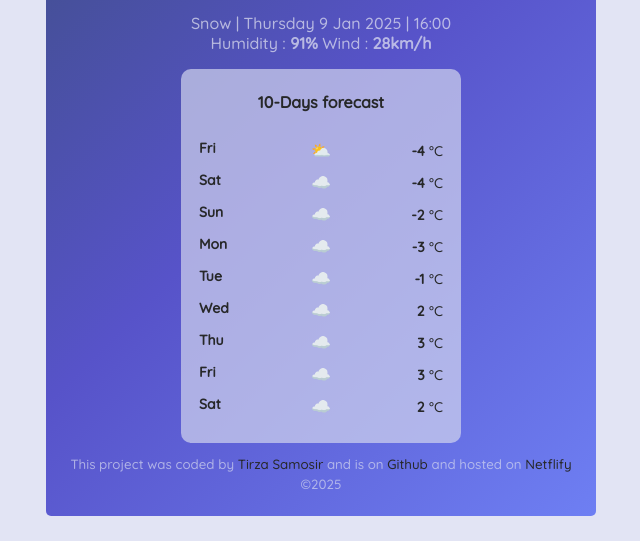
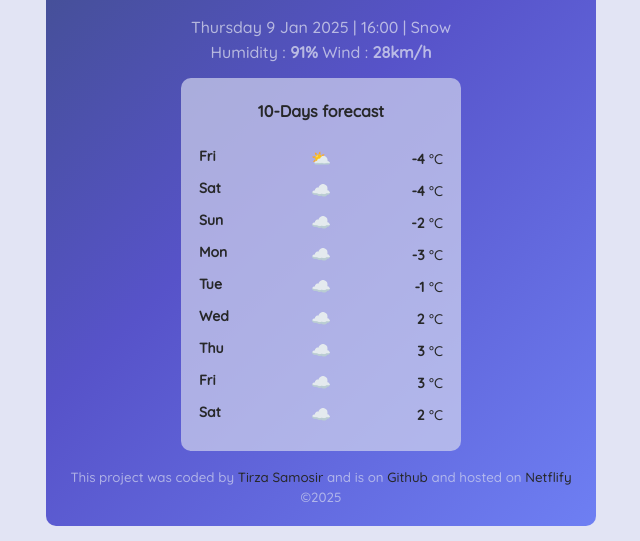
Before and after one commit to tirza-s/meteo-projet, a plain HTML site: page index.html in a window 1280 px wide. Shown: the part 259-800 px from the top of the page, without its empty margins (319-959 px from the left). Drawn offline with nearby package versions, Linux system fonts and the light colour scheme.

Commit message:
add style

```diff
--- a/index.html
+++ b/index.html
@@ -12,6 +12,9 @@
     <link rel="preconnect" href="https://fonts.googleapis.com">
     <link rel="preconnect" href="https://fonts.gstatic.com" crossorigin>
     <link href="https://fonts.googleapis.com/css2?family=Quicksand:wght@500&display=swap" rel="stylesheet">
+
+    <!--Axios goes below-->
+    <script src="https://unpkg.com/axios/dist/axios.min.js"></script>
 
     <title>Météo Projet 🌤️</title>
 </head>
@@ -37,9 +40,10 @@
 
             <div class="weather-details">
                 <p>
-                    <span>Snow | Thursday 9 Jan 2025 | 16:00 </span>
-                    </br>
-                    <span>Humidity : <strong>91% </strong> Wind : <strong>28km/h</strong> </span>
+                    <span class="weather-data">Thursday 9 Jan 2025 | 16:00 | Snow </span><br>
+
+                    <span class="humidity-details">Humidity : <strong>91% </strong> Wind : <strong>28km/h</strong>
+                    </span>
                 </p>
             </div>
         </main>
@@ -133,6 +137,7 @@
         </footer>
     </div>
 
+    <script src="/src/script.js"></script>
 </body>
 
 </html>
--- a/src/style.css
+++ b/src/style.css
@@ -1,15 +1,9 @@
-/*
-color theme
-    background-color: #F5EFFF;
-    button-color : #A294F9;
-    section-color : #E5D9F2;
-*/
 body {
     background-color: #d5d8efae;
+    color: #272829;
     font-family: "Quicksand", serif;
     margin: 0;
     padding-top: 50px;
-    color: #272829
 }
 
 main {
@@ -17,10 +11,10 @@ main {
 }
 
 .wrapper {
-    height: 725px;
+    height: 735px;
     width: 550px;
     background: linear-gradient(-225deg, #3D4E81 0%, #5753C9 48%, #6E7FF3 100%);
-    border-radius: 5px;
+    border-radius: 10px;
     margin: 0 auto;
 }
 
@@ -33,27 +27,27 @@ form {
     background-color: #d5d8efae;
     border: 1px solid #d5d8efae;
     border-radius: 5px;
+    font-size: 16px;
     padding: 15px 0px;
     padding-left: 10px;
-    width: 71%;
     margin: 35px 10px;
     margin-bottom: 10px;
-    font-size: 16px;
+    width: 71%;
 }
 
 .search-input {
     background-color: #5753C9;
     border: 1px solid #d5d8efae;
     border-radius: 5px;
-    padding: 15px 12px;
+    color: #E5D9F2;
     font-size: 16px;
     font-weight: 600;
-    color: #E5D9F2;
+    padding: 15px 12px;
 }
 
 .search-input:hover {
+    background-color: #d5d8efae;
     cursor: pointer;
-    background-color: #d5d8efae;
     color: #272829;
     transition: all 150ms ease-in-out;
 }
@@ -64,6 +58,10 @@ h1 {
     color: #d5d8efae;
     font-size: 42px;
     font-weight: 800;
+}
+
+.weather-data {
+    line-height: 1.8;
 }
 
 /* Forecast style goes below */
@@ -84,7 +82,7 @@ h1 {
     width: 280px;
     padding-top: 2px;
     padding-bottom: 5px;
-    margin-bottom: 10px;
+    margin-bottom: 15px;
 }
 
 .forecast-item.container {
@@ -95,10 +93,10 @@ h1 {
 .day {
     flex: 1;
     /* Make the day span take up equal space */
-    text-align: left;
     font-weight: bold;
     font-size: 14px;
     padding-left: 18px;
+    text-align: left;
 }
 
 .temperature {
@@ -131,36 +129,37 @@ p span {
 }
 
 #current-temperature-icon {
+    bottom: 5px;
     font-size: 28px;
     position: relative;
-    bottom: 5px;
 }
 
 #current-temperature-value {
+    color: #d5d8efae;
     font-size: 46px;
-    color: #d5d8efae;
 }
 
 #current-temperature-unit {
+    bottom: 10px;
     color: #d5d8efae;
     font-size: 32px;
     position: relative;
-    bottom: 10px;
 }
 
 footer {
+    color: #d5d8efae;
     text-align: center;
-    color: #d5d8efae;
 }
 
 a {
     color: #272829;
+    font-weight: 500;
     text-decoration: none;
-    font-weight: 500;
 }
 
 a:hover {
     cursor: pointer;
+    color: #d5d8efae;
     text-decoration: underline;
     transition: all 150ms ease-in-out;
 }
```
